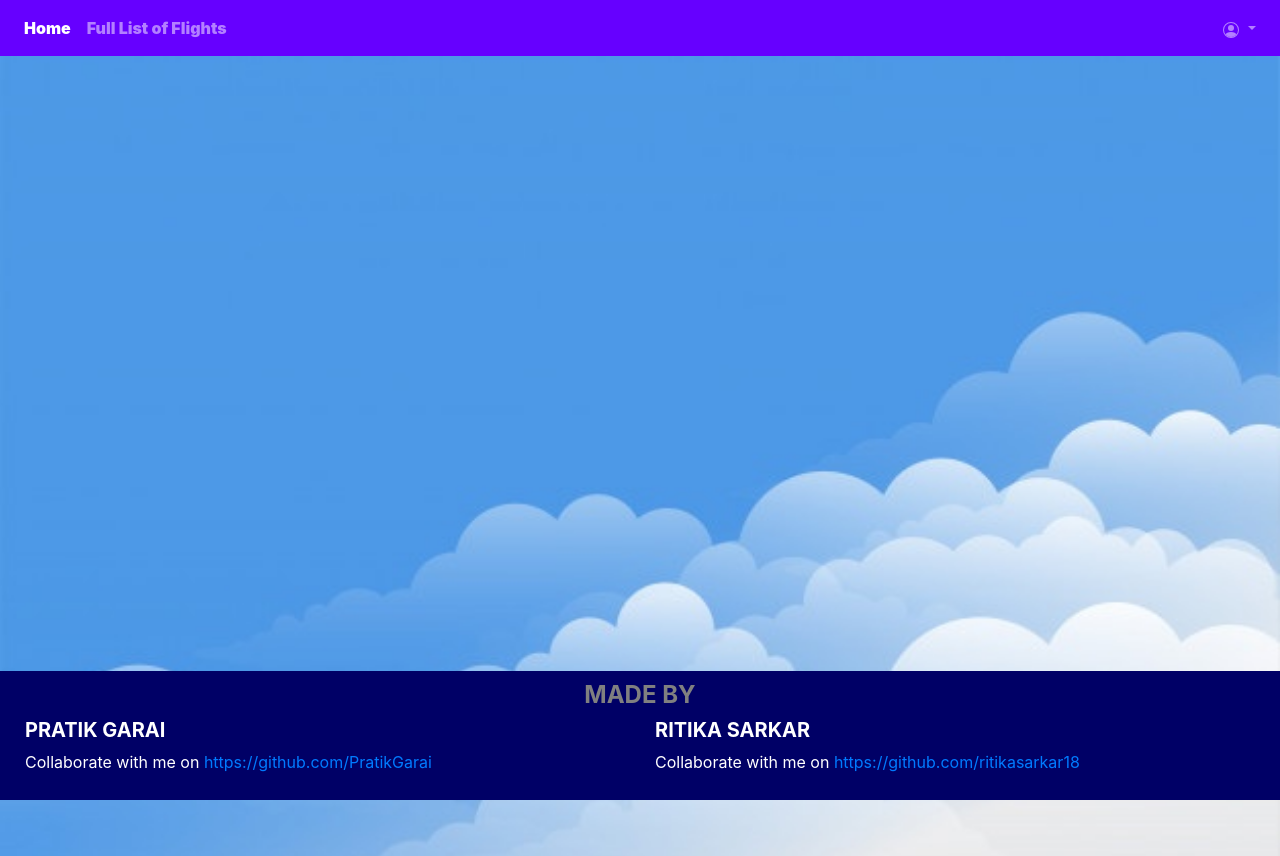
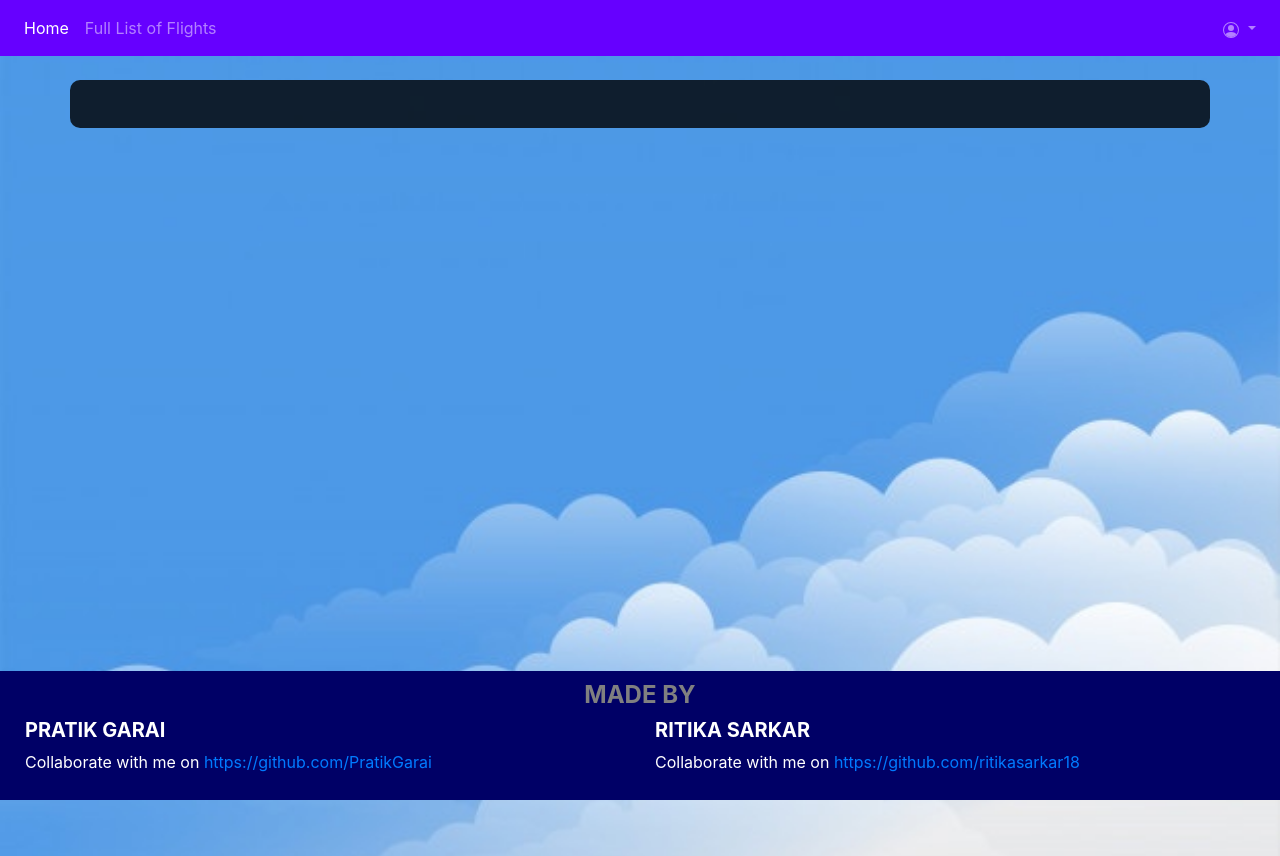
Before and after one commit to PratikGarai/Airline-Reservation-System, a Django app: template AirlineReservation/AirApp/templates/Template.html in a window 1280 px wide. Run offline with Django 3.2, Linux system fonts and the light colour scheme; the template is opened without the code that fills it, so the values that code supplies are empty; some libraries are stand-ins or nearby versions.

Commit message:
Many changes in styling

```diff
--- a/AirlineReservation/AirApp/templates/Template.html
+++ b/AirlineReservation/AirApp/templates/Template.html
@@ -16,6 +16,7 @@
 			}
 			form{
 				opacity:1;
+				margin : 0;
 			}
 			html,body{
 				height:100%;
@@ -23,75 +24,47 @@
 		    	.view {
 		    		min-height: 100%
 		    	}
-
+			.main-body-block{
+				background-color : rgba(0,0,0,0.8);
+				border-radius : 10px;
+			}
 		</style>
 		<link rel="stylesheet" href="https://stackpath.bootstrapcdn.com/bootstrap/4.5.2/css/bootstrap.min.css" integrity="sha384-JcKb8q3iqJ61gNV9KGb8thSsNjpSL0n8PARn9HuZOnIxN0hoP+VmmDGMN5t9UJ0Z" crossorigin="anonymous">
 		<script src="https://code.jquery.com/jquery-3.5.1.slim.min.js" integrity="sha384-DfXdz2htPH0lsSSs5nCTpuj/zy4C+OGpamoFVy38MVBnE+IbbVYUew+OrCXaRkfj" crossorigin="anonymous"></script>
 		<script src="https://cdn.jsdelivr.net/npm/popper.js@1.16.1/dist/umd/popper.min.js" integrity="sha384-9/reFTGAW83EW2RDu2S0VKaIzap3H66lZH81PoYlFhbGU+6BZp6G7niu735Sk7lN" crossorigin="anonymous"></script>
 		<script src="https://stackpath.bootstrapcdn.com/bootstrap/4.5.2/js/bootstrap.min.js" integrity="sha384-B4gt1jrGC7Jh4AgTPSdUtOBvfO8shuf57BaghqFfPlYxofvL8/KUEfYiJOMMV+rV" crossorigin="anonymous"></script>
-		<link rel="stylesheet" href=" {% static 'css/main.css' %}" />
-		<link rel="stylesheet" href=" {% static 'css/form.css' %}" />
   		<link rel="stylesheet" href="https://cdnjs.cloudflare.com/ajax/libs/jquery-datetimepicker/2.5.20/jquery.datetimepicker.min.css" integrity="sha256-DOS9W6NR+NFe1fUhEE0PGKY/fubbUCnOfTje2JMDw3Y=" crossorigin="anonymous" />
   		<script src="https://cdnjs.cloudflare.com/ajax/libs/jquery-datetimepicker/2.5.20/jquery.datetimepicker.full.min.js" integrity="sha256-FEqEelWI3WouFOo2VWP/uJfs1y8KJ++FLh2Lbqc8SJk=" crossorigin="anonymous"></script>
   		<script src=" {% static 'js/main.js' %}" type="text/javascript"></script>
-		<link rel="stylesheet" href=" {% static 'css/navigation.css' %}" />
-		<!-- <style> -->
-		<!-- 	#image-div-main{ -->
-		<!-- 		background: url("/static/img/airline1.jpg") no-repeat center center fixed; -->
-  				<!-- background-size: cover; -->
-		<!-- 	} -->
-		<!-- </style> -->
 	</head>
 	<body>
-		<!-- <div id="image-div-main"></div> -->
-
-
 		{% include "navigation.html" %}
 		<div class="view" style="background:url('/static/img/cloud.jpg'); background-repeat: no-repeat; background-position: center center;background-size:cover;">
-
+		<br>
 			<div class="container main-body-block">
+				<br>
 				{% block body_block %}
 				{% endblock %}
+			<br>
 			</div>
-
+			<br><br><br><br><br><br>
 		</div>
 		<div class="footer">
 			<div class="container-fluid text-center text-md-left">
 			<h4 style="text-align: center; color:grey" class="text-uppercase font-weight-bold">Made by</h4>
-
-    <!-- Grid row -->
 			<div class="row">
-
-      <!-- Grid column -->
-
 	      				<div class="col-md-6 mt-md-0 mt-3">
-
-        <!-- Content -->
-
         					<h5 class="text-uppercase font-weight-bold">Pratik Garai</h5>
         					<p>Collaborate with me on <a href="https://github.com/PratikGarai">https://github.com/PratikGarai</a></p>
-
      					</div>
-      <!-- Grid column -->
-
 	      				<hr class="clearfix w-100 d-md-none pb-3">
-
-      <!-- Grid column -->
       					<div class="col-md-6 mb-md-0 mb-3">
-
-        <!-- Content -->
         					<h5 class="text-uppercase font-weight-bold">Ritika Sarkar</h5>
         					<p>Collaborate with me on <a href="https://github.com/ritikasarkar18">https://github.com/ritikasarkar18</a></p>
-
       					</div>
-      <!-- Grid column -->
-
 	    			</div>
-    <!-- Grid row -->
-
   			</div>
 
 		</div>
 	</body>
-
 </html>
--- a/AirlineReservation/static/js/main.js
+++ b/AirlineReservation/static/js/main.js
@@ -1,29 +1,26 @@
 function formClass(formName){
-
-
 	$("form").addClass("custom-form-css");
 	$("form > p").wrapInner("<div class='col-sm-12 col-md-8 article-card article-form'></div>");
 	$("input").addClass("form-control");
 	$("input[type='submit']").addClass("col-sm-12 col-md-8 btn article-btn btn-primary");
 	$(".helptext").addClass("form-text text-muted");
 	$("select").addClass("form-control");
-	$(".custom-form-css").css({"border-style": "ridge","margin":"100px",
-	"padding":"50px", "border-radius":"10px"});
+	$(".custom-form-css").css({"border-style": "ridge","margin":"0px 100px", "padding":"50px", "border-radius":"10px"});
 	switch(formName){
-		case "Login":
-			$("#id_username").addClass("Username");
-			$("#id_password").addClass("Password");
-			break;
-		case "AddFlight":
-			$("#id_number").addClass("Number");
-			$("#id_source").addClass("Source");
-			$("#id_destination").addClass("Destination");
-			$("#id_capacity").addClass("Capacity");
-			$("#id_vacancy").addClass("Vacancy");
-			$("#id_departure").addClass("Departure");
-			$("#id_reach").addClass("Reach");
-			$("#id_price_per_head").addClass("Price");
-			break;
+		// case "Login":
+		// 	$("#id_username").addClass("Username");
+		// 	$("#id_password").addClass("Password");
+		// 	break;
+		// case "AddFlight":
+		// 	$("#id_number").addClass("Number");
+		// 	$("#id_source").addClass("Source");
+		// 	$("#id_destination").addClass("Destination");
+		// 	$("#id_capacity").addClass("Capacity");
+		// 	$("#id_vacancy").addClass("Vacancy");
+		// 	$("#id_departure").addClass("Departure");
+		// 	$("#id_reach").addClass("Reach");
+		// 	$("#id_price_per_head").addClass("Price");
+		// 	break;
 		case "ticket":
 			const label = $("#id_n_passenger").prev()[0];
 			label.textContent = "Number of Passengers";
```
Lines whose indentation alone changed are shown as unchanged.
